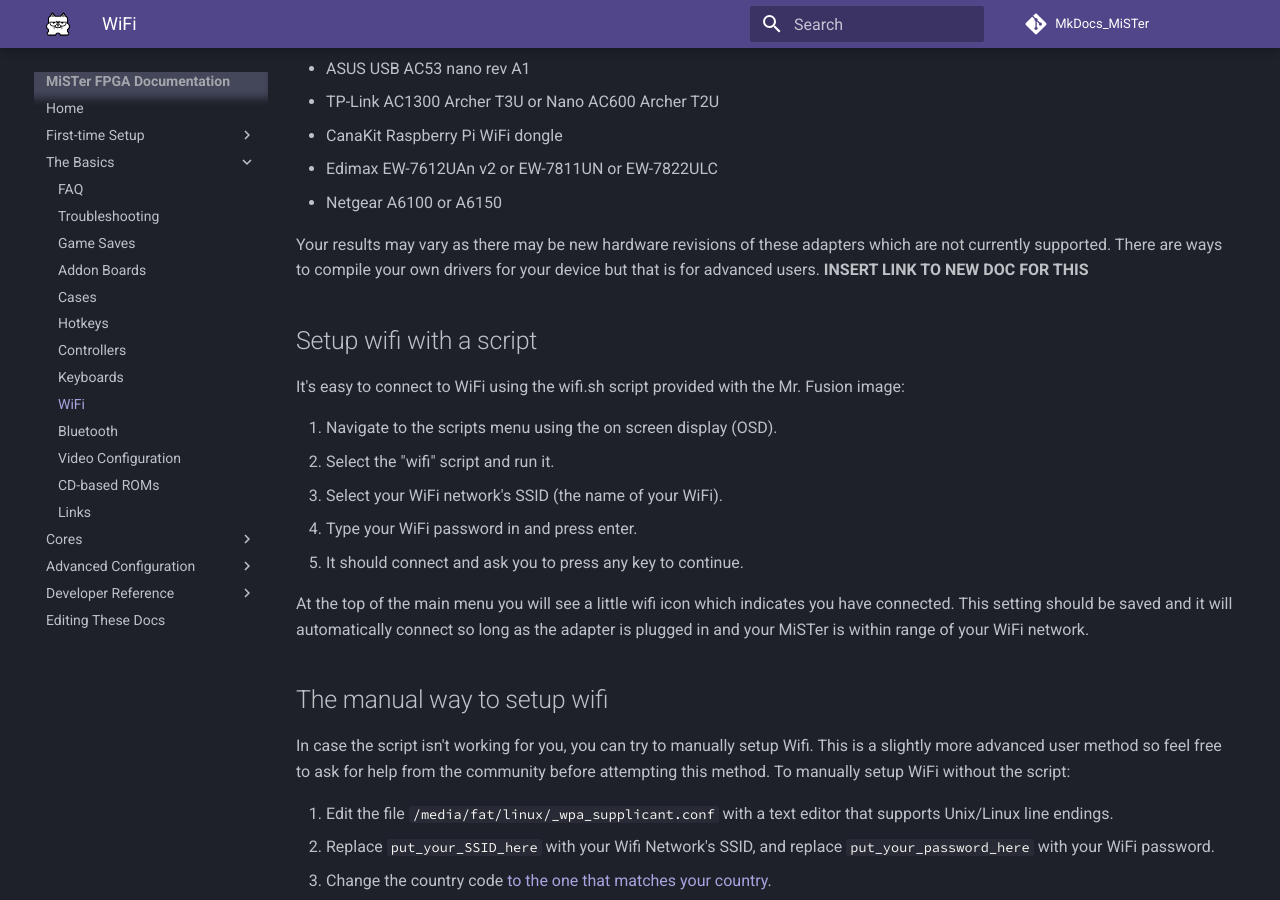
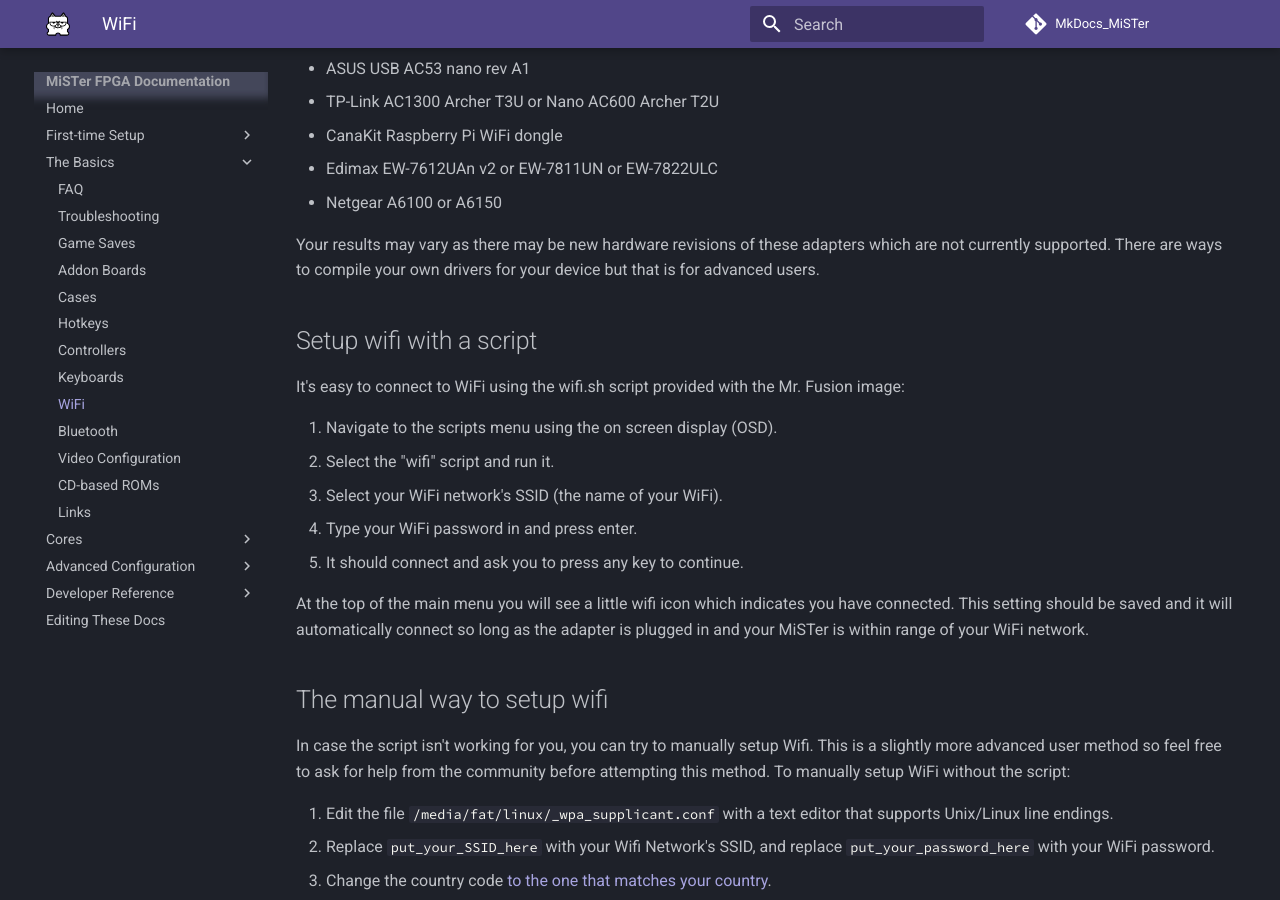
Before and after one commit to MiSTer-devel/MkDocs_MiSTer, an MkDocs documentation site: the page built from docs/basics/wifi.md, in a window 1280 px wide and 900 px high, scrolled down 359 px. Built offline with MkDocs 1.6.1 and Material for MkDocs 9.7.7, drawn with Linux system fonts in a browser that asks for light colours; comment, search, counter and statistics services are not loaded.

Commit message:
Remove placeholder from basics/wifi.md

```diff
--- a/docs/basics/wifi.md
+++ b/docs/basics/wifi.md
@@ -15,7 +15,7 @@
 * Edimax EW-7612UAn v2 or EW-7811UN or EW-7822ULC
 * Netgear A6100 or A6150
 
-Your results may vary as there may be new hardware revisions of these adapters which are not currently supported. There are ways to compile your own drivers for your device but that is for advanced users. **INSERT LINK TO NEW DOC FOR THIS**
+Your results may vary as there may be new hardware revisions of these adapters which are not currently supported. There are ways to compile your own drivers for your device but that is for advanced users.
 
 ## Setup wifi with a script
 
```
